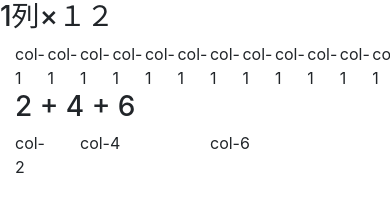
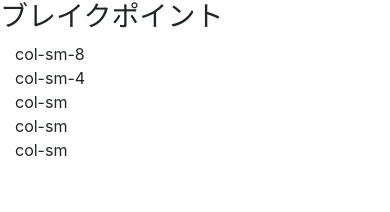
Before and after one commit to Kamitotomi/Bootstrap_sample, a plain HTML site: page index.html in a window 390 px wide. Drawn offline with Linux system fonts and the light colour scheme.

Commit message:
breakpoint

```diff
--- a/index.html
+++ b/index.html
@@ -7,36 +7,26 @@
 	<title>Bootstrap sample</title>
 </head>
 <body>
-	<h3>1列×１２</h3>
+	<h3>ブレイクポイント</h3>
 	<div class="container">
 		<!-- コンテンツはここ -->
 
-		<div class="row">		<!-- 1行目 -->
+		<div class="row">
 			<!-- ここにカラム -->
 
-			<div class="col-1">col-1</div>
-			<div class="col-1">col-1</div>
-			<div class="col-1">col-1</div>
-			<div class="col-1">col-1</div>
-			<div class="col-1">col-1</div>
-			<div class="col-1">col-1</div>
-			<div class="col-1">col-1</div>
-			<div class="col-1">col-1</div>
-			<div class="col-1">col-1</div>
-			<div class="col-1">col-1</div>
-			<div class="col-1">col-1</div>
-			<div class="col-1">col-1</div>
+			<div class="col-sm-8">col-sm-8</div> 			<!--　狭くするとうまいこと勝手に収まる -->
+			<div class="col-sm-4">col-sm-4</div>
 
 		</div>
 
-	<h3>2 + 4 + 6</h3>
 
-		<div class="row">		<!-- 2行目 -->
+		<div class="row">
 			<!-- ここにカラム -->
 
-			<div class="col-2">col-2</div>
-			<div class="col-4">col-4</div>
-			<div class="col-6">col-6</div>
+			<div class="col-sm">col-sm</div>
+			<div class="col-sm">col-sm</div>
+			<div class="col-sm">col-sm</div>
+
 
 
 		</div>
```
